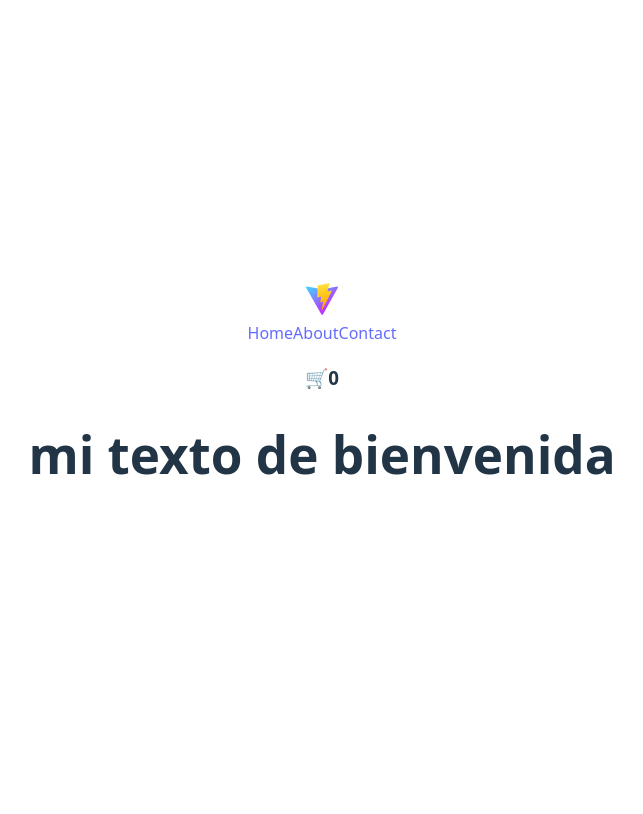
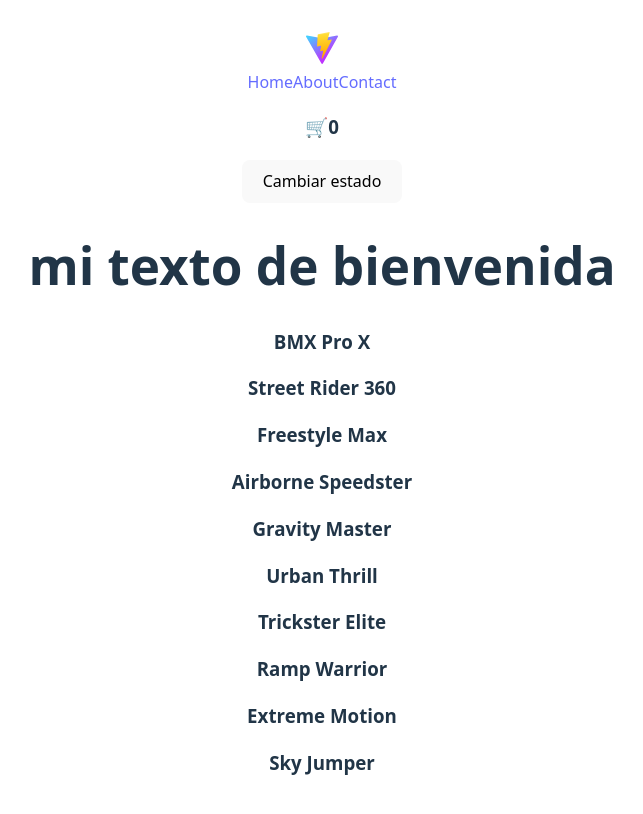
Before and after one commit to Cristian-Ballarino/ProyectoFinal_Ballarino, a React (Vite) app: page / in a window 1280 px wide. Shown: the top 814 px of the page, without its empty margins (318-961 px from the left). Built offline with nearby package versions, Linux system fonts and the light colour scheme.

Commit message:
avance de proyecto

```diff
--- a/src/components/CartWidget.jsx
+++ b/src/components/CartWidget.jsx
@@ -1,6 +1,8 @@
-import React from 'react'
+import React, { useState} from 'react'
 
 const CartWidget = () => {
+  console.log('se renderizo cart')
+
   return (
     <div>
         <h3>
--- a/src/components/ItemListContainer.jsx
+++ b/src/components/ItemListContainer.jsx
@@ -10,18 +10,23 @@ useEffect(() => {
     console.log(res)
     setList(res)
   })
-},[])
-const mapList = list.map((item) => {
- // console.log(item)
-  return (
-    <div>
-      <h3>{item.name}</h3>
-    </div>
-  )
-})
+}, [])
+//const mapList = list.map((item) => {
+//  console.log(item)
+// return (
+//  <div>
+//    <h3>{item.name}</h3>
+//  </div>
+  //)
+//})
   return (
     <div>
         <h1>{greeting}</h1>
+        {list.map(item => (
+          <div>
+            <h3>{item.name}</h3>
+            </div>
+            ))}
     </div>
   )
 }
--- a/src/components/Navbar.jsx
+++ b/src/components/Navbar.jsx
@@ -1,7 +1,9 @@
-import React from 'react'
+import React, { useState } from 'react'
 import CartWidget from './CartWidget'
 
 const Navbar = () => {
+  console.log('se renderizo navbar')
+  const [cart, setCart] = useState(true)
     return (
       <header>
       <img src="/vite.svg" alt="logo" />
@@ -10,9 +12,10 @@ const Navbar = () => {
         <a href="#">About</a>
         <a href="#">Contact</a>
         </nav>
-        <CartWidget/>
 
-    </header>
+        {cart ? <CartWidget/> : null}
+        <button onClick={() => setCart(false)}>Cambiar estado</button>
+      </header>
   )
 }
 
```
